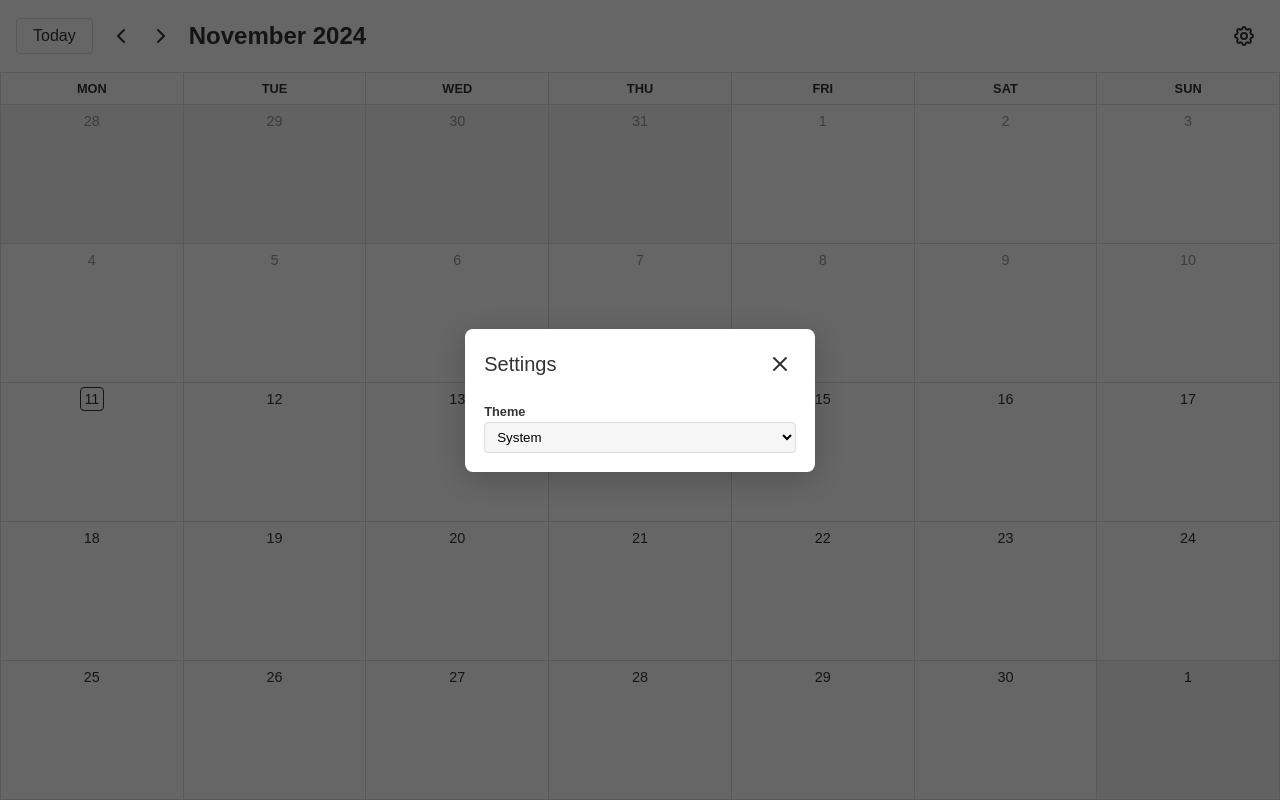
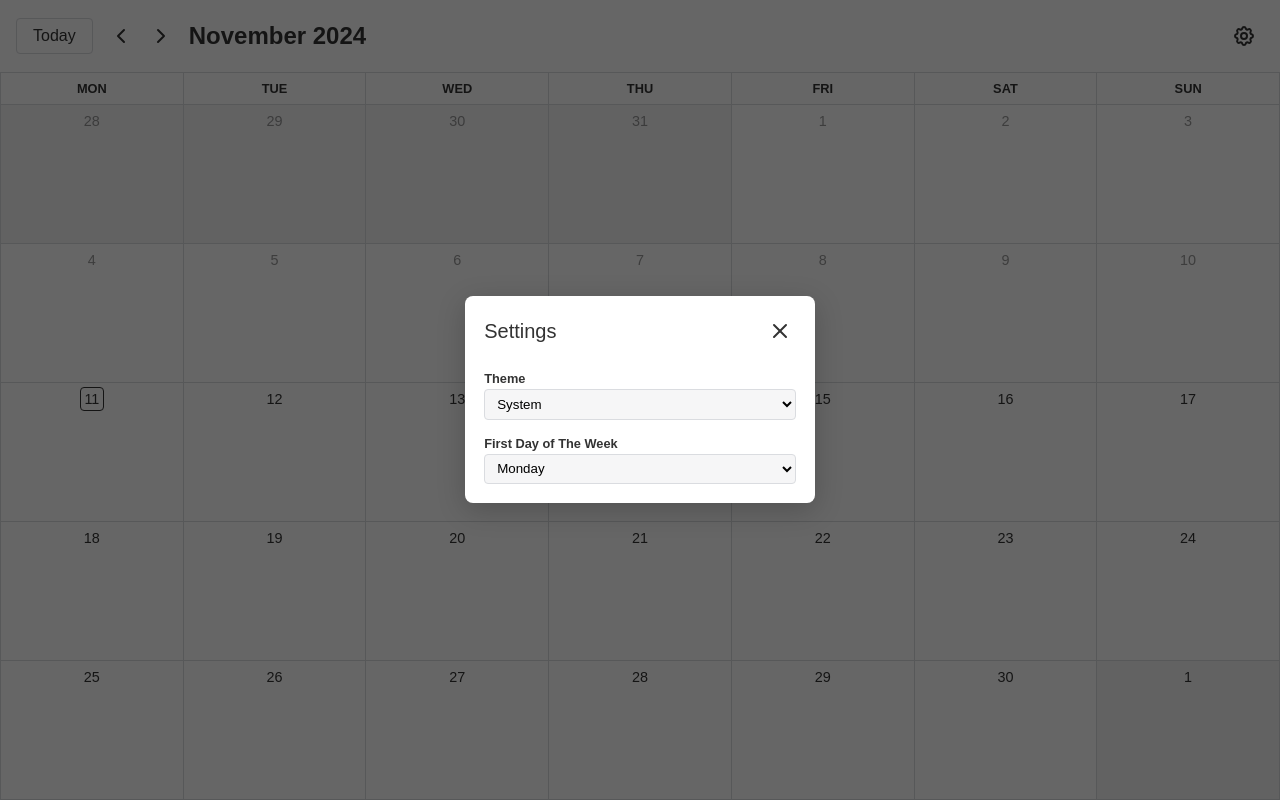
Before and after one commit to kaklewski/zenith-calendar, a React (Vite) app: page / in a window 1280 px wide. Both pictures are taken after a click on the button 1244 px from the left and 36 px from the top of the page. Built offline with nearby package versions, Linux system fonts and the light colour scheme.

Commit message:
feat: Add dark theme to the buttons

```diff
--- a/src/components/SettingsModal.tsx
+++ b/src/components/SettingsModal.tsx
@@ -21,7 +21,14 @@ export default function SettingsModal({ ...modalProps }: SettingsModalProps) {
         <label htmlFor='theme-switch'>Theme</label>
         <ThemeSwitch />
       </div>
-
+      <div className='form-group'>
+        <label htmlFor='theme-switch'>First Day of The Week</label>
+        <select title='First day of the week'>
+          <option>Monday</option>
+          <option>Saturday</option>
+          <option>Sunday</option>
+        </select>
+      </div>
     </Modal>
   )
 }
--- a/src/styles.scss
+++ b/src/styles.scss
@@ -83,22 +83,22 @@ body {
   }
 
   &.btn-delete {
-    border-color: hsl(0, 75%, 60%);
-    background-color: hsl(0, 75%, 95%);
-    color: hsl(0, 75%, 10%);
+    border-color: light-dark(hsl(0, 75%, 60%), hsl(0, 75%, 50%));
+    background-color: light-dark(hsl(0, 75%, 95%), hsl(0, 75%, 25%));
+    color: light-dark(hsl(0, 75%, 10%), hsl(0, 75%, 90%));
 
     &:hover {
-      background-color: hsl(0, 75%, 90%);
+      background-color: light-dark(hsl(0, 75%, 90%), hsl(0, 75%, 35%));
     }
   }
 
   &.btn-success {
-    border-color: hsl(150, 80%, 30%);
-    background-color: hsl(150, 80%, 95%);
-    color: hsl(150, 80%, 10%);
+    border-color: light-dark(hsl(150, 80%, 30%), hsl(150, 80%, 25%));
+    background-color: light-dark(hsl(150, 80%, 95%), hsl(150, 80%, 20%));
+    color: light-dark(hsl(150, 80%, 10%), hsl(150, 80%, 85%));
 
     &:hover {
-      background-color: hsl(150, 80%, 90%);
+      background-color: light-dark(hsl(150, 80%, 90%), hsl(150, 80%, 30%));
     }
   }
 }
```
